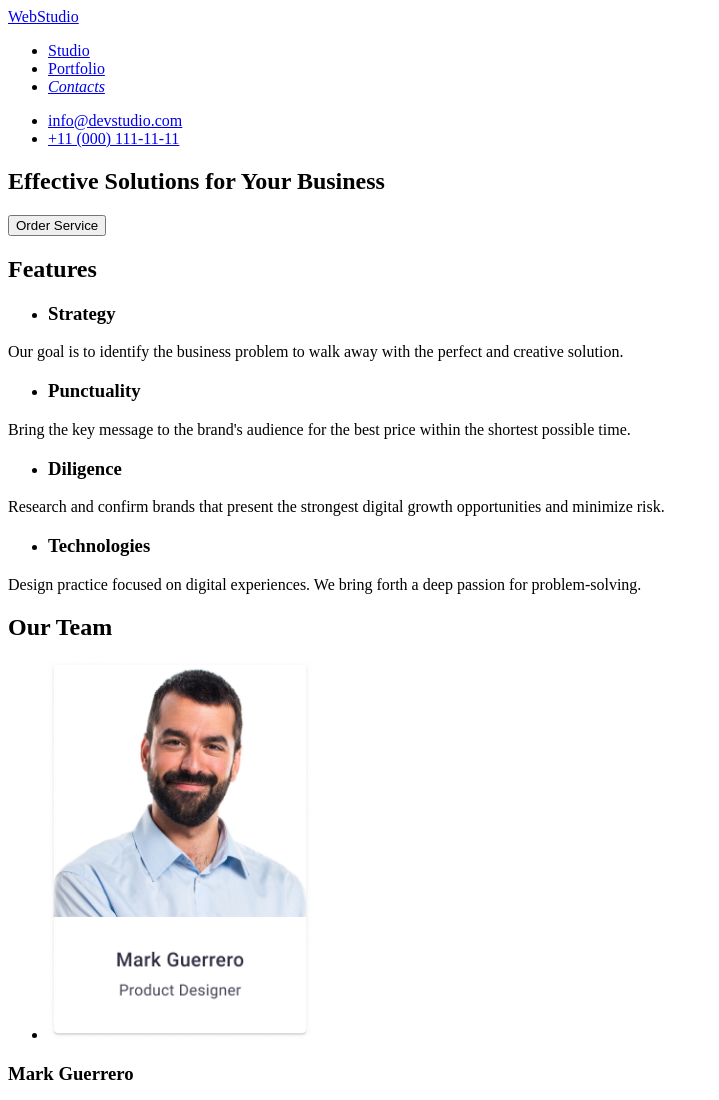
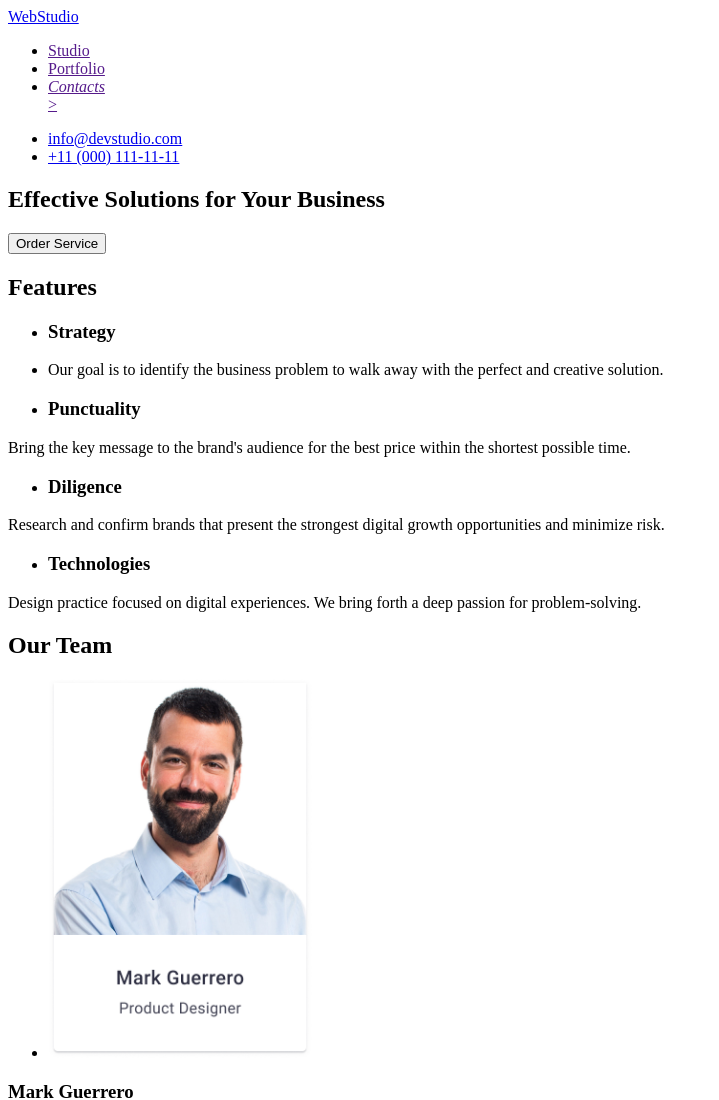
Before and after one commit to Slavik756/goit-markup-hw-01, a plain HTML site: page index.html in a window 1280 px wide. Shown: the top 1100 px of the page, without its empty margins (0-719 px from the left). Drawn offline with Linux system fonts and the light colour scheme.

Commit message:
add index file

```diff
--- a/index.html
+++ b/index.html
@@ -12,17 +12,16 @@
 
         <ul>
           <li>
-            <a href="https://github.com/Slavik756/goit-markup-hw-01">Studio</a>
+            <a href="">Studio</a>
           </li>
           <li>
-            <a href="https://github.com/Slavik756/goit-markup-hw-01"
-              >Portfolio</a
-            >
+            <a href="">Portfolio</a>
           </li>
           <li>
-            <address>
-              <a href="info@devstudio.com">Contacts</a>
-            </address>
+            <a href=""
+              ><address>Contacts</address>
+              ></a
+            >
           </li>
         </ul>
       </nav>
@@ -49,12 +48,13 @@
           <li>
             <h3>Strategy</h3>
           </li>
+          <li>
+            <p>
+              Our goal is to identify the business problem to walk away with the
+              perfect and creative solution.
+            </p>
+          </li>
         </ul>
-        <p>
-          Our goal is to identify the business problem to walk away with the
-          perfect and creative solution.
-        </p>
-
         <ul>
           <li>
             <h3>Punctuality</h3>
```
